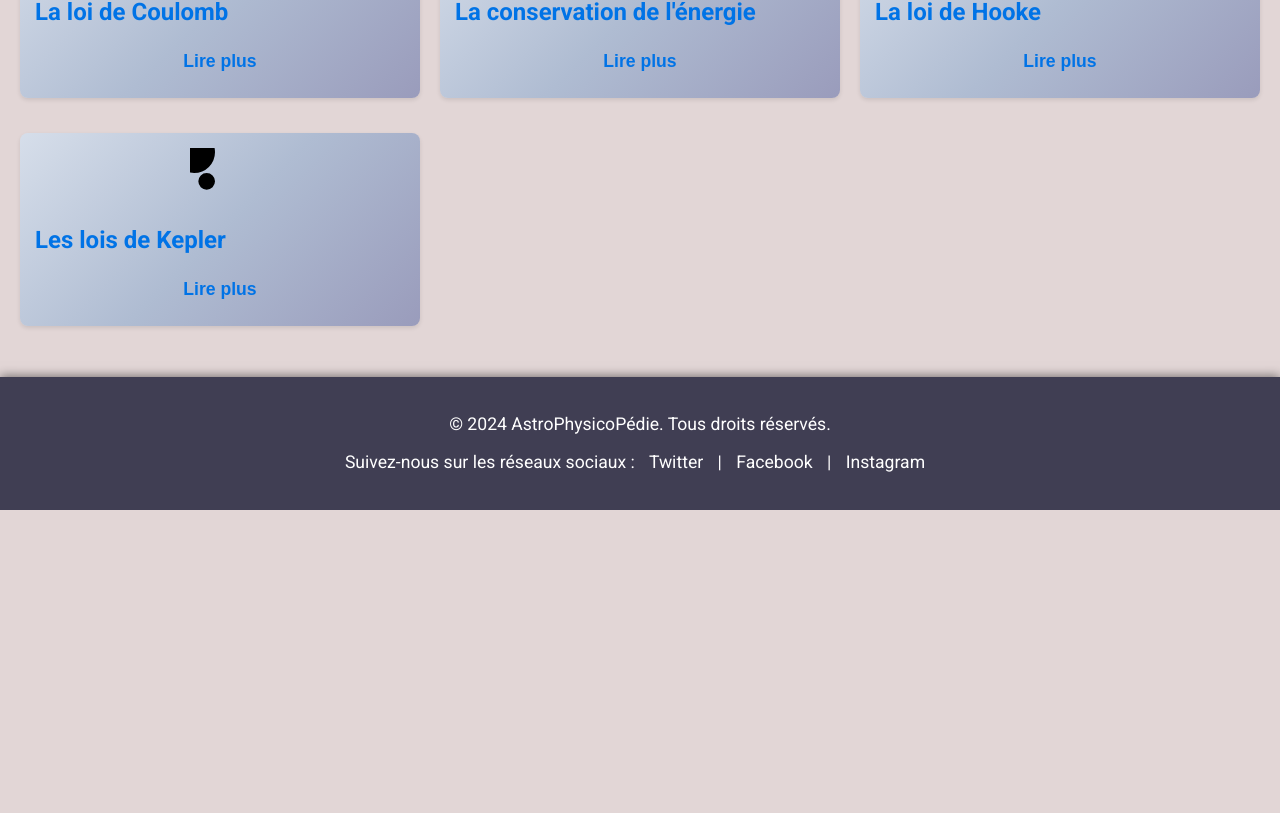
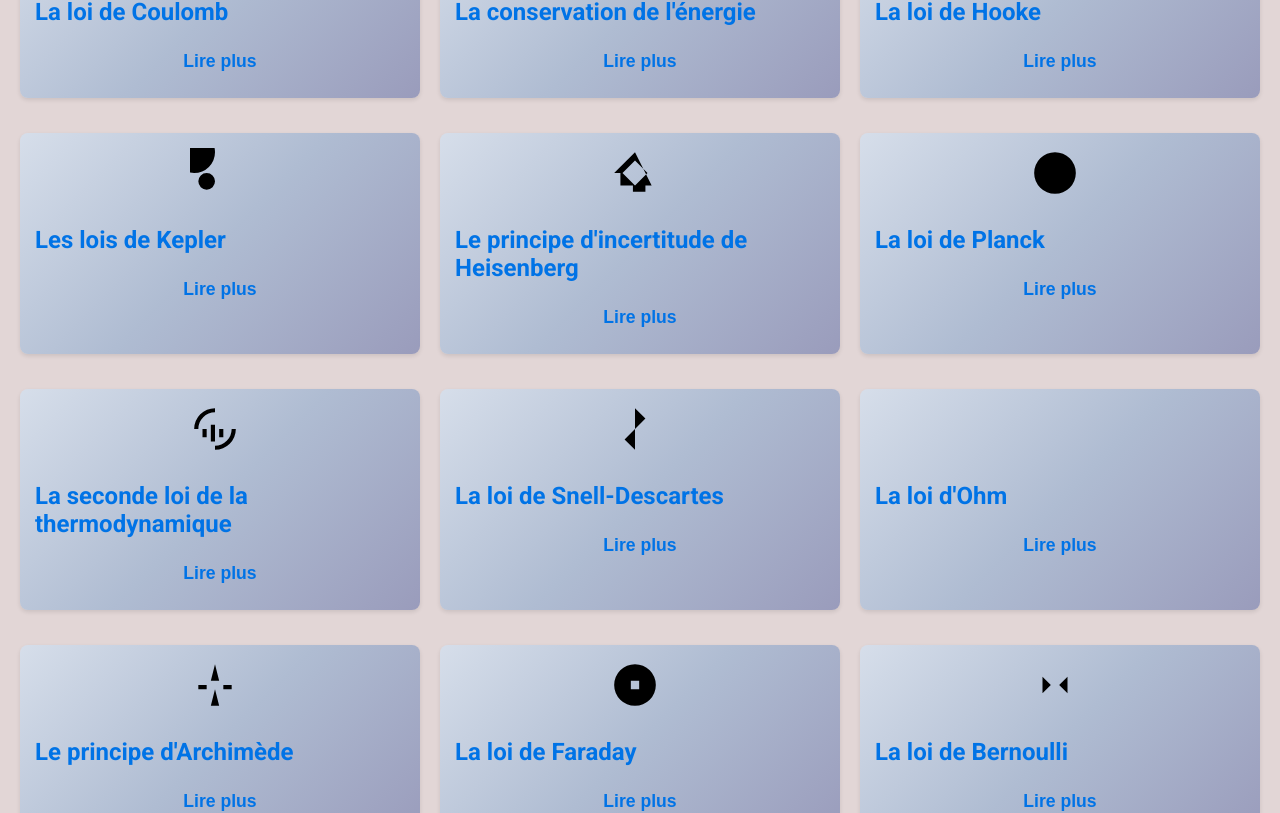
Before and after one commit to Dampess/astrophysicopedie, a React (Create React App) app: page /laws in a window 1280 px wide. Shown: the part 932-1745 px from the top of the page. Before the commit the page ends 1442 px from the top, so only its background shows below. Built offline with nearby package versions, Linux system fonts and the light colour scheme.

Commit message:
LawsDetails Page added

```diff
--- a/src/App.js
+++ b/src/App.js
@@ -6,6 +6,7 @@ import Home from "./pages/Home";
 import Stars from "./pages/Stars";
 import Galaxies from "./pages/Galaxies";
 import Laws from "./pages/Laws";
+import LawDetails from "./pages/LawsDetails";
 import Footer from "./components/Footer";
 import News from "./pages/News";
 import Tools from "./pages/Tools";
@@ -21,6 +22,7 @@ const App = () => {
         <Route path="/stars" element={<Stars />} />
         <Route path="/galaxies" element={<Galaxies />} />
         <Route path="/laws" element={<Laws />} />
+        <Route path="/laws/:title" element={<LawDetails />} />
         <Route path="/news" element={<News />} />
         <Route path="/tools" element={<Tools />} />
         <Route path="/visualizations" element={<Visualizations />} />
--- a/src/components/Header.css
+++ b/src/components/Header.css
@@ -3,7 +3,7 @@
 .header {
   background-color: rgba(24, 24, 50, 0.95);
   color: #ffffff;
-  padding: 10px 25px;
+  padding: 2px 25px;
   display: flex;
   justify-content: space-between;
   align-items: center;
--- a/src/components/TestimonialsSection.js
+++ b/src/components/TestimonialsSection.js
@@ -83,14 +83,14 @@ const TestimonialSection = () => {
           onClick={prevTestimonials}
           disabled={currentPage === 0}
         >
-          &lt; Précédent
+           Précédent
         </button>
         <button
           className="nav-button"
           onClick={nextTestimonials}
           disabled={currentPage === totalPages - 1}
         >
-          Suivant &gt;
+          Suivant
         </button>
       </div>
       <div className="pagination">
--- /dev/null
+++ b/src/pages/LawDetails.css
@@ -0,0 +1,58 @@
+/* LawDetails.css */
+.law-details {
+  max-width: 1024px;
+  margin-top: 20vh;
+  margin-bottom: 10vh;
+  margin-left: auto;
+  margin-right: auto;
+  padding: 2rem;
+  font-family: Arial, sans-serif;
+  color: #333;
+  line-height: 1.6;
+  background-color: #f9f9f9;
+  border-radius: 8px;
+  box-shadow: 0 4px 8px rgba(0, 0, 0, 0.1);
+}
+
+.law-header {
+  margin-bottom: 1.5rem;
+  text-align: center;
+}
+
+.law-header h1 {
+  font-size: 2.4rem;
+  color: #007acc;
+  border-bottom: 2px solid #007acc;
+  padding-bottom: 0.5rem;
+}
+
+.law-content {
+  font-size: 1.1rem;
+  color: #555;
+  text-align: justify;
+  padding: 1rem 0;
+}
+
+.law-footer {
+  text-align: center;
+  margin-top: 2rem;
+}
+
+.back-link {
+  font-size: 1rem;
+  color: #007acc;
+  text-decoration: none;
+  font-weight: bold;
+}
+
+.back-link:hover {
+  color: #005f99;
+  text-decoration: underline;
+}
+
+.no-law {
+  text-align: center;
+  padding: 2rem;
+  color: #cc0000;
+  font-size: 1.2rem;
+}
--- a/src/pages/Laws.js
+++ b/src/pages/Laws.js
@@ -1,4 +1,5 @@
 import React, { useState } from "react";
+import { Link } from "react-router-dom";
 import "./Laws.css"; // Si vous souhaitez ajouter un style personnalisé
 
 const Laws = () => {
@@ -7,7 +8,7 @@ const Laws = () => {
       title: "La gravité",
       description:
         "La gravité est la force d'attraction qui attire deux corps l'un vers l'autre, proportionnelle à leur masse. Cette force est responsable de la chute des objets et de l'orbite des planètes autour des étoiles.",
-      link: "/lois/gravity", // Lien vers une page dédiée
+      link: "/laws/gravity", // Lien vers une page dédiée
       svg: (
         <svg width="50" height="50" viewBox="0 0 24 24">
           <path
@@ -21,7 +22,7 @@ const Laws = () => {
       title: "La vitesse de la lumière",
       description:
         "La vitesse de la lumière dans le vide est d'environ 299 792 458 m/s. Elle représente la limite supérieure à laquelle l'information et la matière peuvent voyager, et elle joue un rôle crucial dans la théorie de la relativité.",
-      link: "/lois/speed-of-light",
+      link: "/laws/speed-of-light",
       svg: (
         <svg width="50" height="50" viewBox="0 0 24 24">
           <path
@@ -35,7 +36,7 @@ const Laws = () => {
       title: "La loi de Newton",
       description:
         "Les trois lois de Newton décrivent le mouvement des objets et les forces qui agissent sur eux. La première loi stipule qu'un objet au repos reste au repos et un objet en mouvement continue à se déplacer à une vitesse constante, à moins qu'une force extérieure n'agisse sur lui.",
-      link: "/lois/newtons-laws",
+      link: "/laws/newtons-laws",
       svg: (
         <svg width="50" height="50" viewBox="0 0 24 24">
           <path d="M4 12h16M12 4l8 8-8 8-8-8z" fill="#000" />
@@ -46,7 +47,7 @@ const Laws = () => {
       title: "L'effet Doppler",
       description:
         "L'effet Doppler décrit le changement de fréquence d'une onde en fonction de la vitesse de la source ou de l'observateur. Cela explique pourquoi le son d'une sirène semble plus aigu lorsque l'ambulance se rapproche et plus grave lorsqu'elle s'éloigne.",
-      link: "/lois/doppler-effect",
+      link: "/laws/doppler-effect",
       svg: (
         <svg width="50" height="50" viewBox="0 0 24 24">
           <path d="M12 2L2 12h3v6h6v3h6v-3h3L12 2z" fill="#000" />
@@ -57,7 +58,7 @@ const Laws = () => {
       title: "La loi de la relativité",
       description:
         "Formulée par Albert Einstein, la loi de la relativité générale et restreinte explique que le temps et l'espace ne sont pas absolus, mais relatifs à l'observateur. Cela a des implications profondes sur la compréhension du cosmos, y compris la dilatation du temps.",
-      link: "/lois/relativity",
+      link: "/laws/relativity",
       svg: (
         <svg width="50" height="50" viewBox="0 0 24 24">
           <path
@@ -71,7 +72,7 @@ const Laws = () => {
       title: "La thermodynamique",
       description:
         "Les lois de la thermodynamique décrivent la relation entre la chaleur, le travail et l'énergie. La première loi, par exemple, affirme que l'énergie totale d'un système isolé reste constante.",
-      link: "/lois/thermodynamics",
+      link: "/laws/thermodynamics",
       svg: (
         <svg width="50" height="50" viewBox="0 0 24 24">
           <path
@@ -85,7 +86,7 @@ const Laws = () => {
       title: "La loi de Coulomb",
       description:
         "La loi de Coulomb décrit la force électrostatique entre deux charges. Elle stipule que la force est proportionnelle au produit des charges et inversement proportionnelle au carré de la distance entre elles.",
-      link: "/lois/coulombs-law",
+      link: "/laws/coulombs-law",
       svg: (
         <svg width="50" height="50" viewBox="0 0 24 24">
           <path
@@ -99,7 +100,7 @@ const Laws = () => {
       title: "La conservation de l'énergie",
       description:
         "Cette loi stipule que l'énergie ne peut être créée ni détruite, seulement transformée d'une forme à une autre. C'est un principe fondamental qui s'applique à toutes les sciences physiques.",
-      link: "/lois/conservation-of-energy",
+      link: "/laws/conservation-of-energy",
       svg: (
         <svg width="50" height="50" viewBox="0 0 24 24">
           <path
@@ -113,7 +114,7 @@ const Laws = () => {
       title: "La loi de Hooke",
       description:
         "La loi de Hooke énonce que la force exercée sur un ressort est proportionnelle à son extension. Cette loi est essentielle dans l'étude des matériaux et de l'ingénierie.",
-      link: "/lois/hookes-law",
+      link: "/laws/hookes-law",
       svg: (
         <svg width="50" height="50" viewBox="0 0 24 24">
           <path d="M4 12h16M12 4l8 8-8 8-8-8z" fill="#000" />
@@ -124,7 +125,7 @@ const Laws = () => {
       title: "Les lois de Kepler",
       description:
         "Les lois de Kepler décrivent le mouvement des planètes autour du soleil. Elles incluent la loi des orbites, la loi des aires, et la loi des périodes, qui relient les distances des planètes au soleil à leurs périodes orbitales.",
-      link: "/lois/keplers-laws",
+      link: "/laws/keplers-laws",
       svg: (
         <svg width="50" height="50" viewBox="0 0 24 24">
           <path
@@ -133,6 +134,109 @@ const Laws = () => {
           />
         </svg>
       ), // Remplacez ceci par le SVG de Kepler
+    },
+    {
+      title: "Le principe d'incertitude de Heisenberg",
+      description:
+        "Ce principe stipule qu'il est impossible de connaître simultanément avec précision la position et la vitesse d'une particule. C'est un concept central de la mécanique quantique qui souligne les limites de la mesure à des échelles subatomiques.",
+      link: "/laws/heisenberg-uncertainty",
+      svg: (
+        <svg width="50" height="50" viewBox="0 0 24 24">
+          <path
+            d="M12 2L2 12h3v6h6v3h6v-3h3L12 2zm0 4l6 6-6 6-6-6 6-6z"
+            fill="#000"
+          />
+        </svg>
+      ),
+    },
+    {
+      title: "La loi de Planck",
+      description:
+        "La loi de Planck décrit la distribution de l'énergie d'un corps noir en fonction de la température et de la longueur d'onde. Elle explique le rayonnement thermique et la quantification de l'énergie en paquets discrets appelés quanta.",
+      link: "/laws/plancks-law",
+      svg: (
+        <svg width="50" height="50" viewBox="0 0 24 24">
+          <path
+            d="M12 2a10 10 0 1010 10A10 10 0 0012 2zm-2 13h4v-2h-4zm0-4h4V7h-4z"
+            fill="#000"
+          />
+        </svg>
+      ),
+    },
+    {
+      title: "La seconde loi de la thermodynamique",
+      description:
+        "La seconde loi de la thermodynamique énonce que l'entropie totale d'un système isolé ne peut qu'augmenter. Cela signifie que les systèmes naturels tendent vers un état de désordre maximum.",
+      link: "/laws/second-law-thermodynamics",
+      svg: (
+        <svg width="50" height="50" viewBox="0 0 24 24">
+          <path
+            d="M12 2a10 10 0 00-10 10h2a8 8 0 018-8v-2zm0 20a10 10 0 0010-10h-2a8 8 0 01-8 8v2zm-6-6h2v-4h-2zm8 0h2v-4h-2zm-4 2h2v-8h-2z"
+            fill="#000"
+          />
+        </svg>
+      ),
+    },
+    {
+      title: "La loi de Snell-Descartes",
+      description:
+        "Cette loi décrit la réfraction de la lumière lorsqu'elle passe d'un milieu à un autre. Elle relie l'angle d'incidence et l'angle de réfraction à l'indice de réfraction des milieux.",
+      link: "/laws/snell-descartes",
+      svg: (
+        <svg width="50" height="50" viewBox="0 0 24 24">
+          <path d="M2 12h20M12 2l5 5-5 5M12 22l-5-5 5-5" fill="#000" />
+        </svg>
+      ),
+    },
+    {
+      title: "La loi d'Ohm",
+      description:
+        "Cette loi fondamentale de l'électricité lie la tension, le courant, et la résistance dans un circuit, établissant que V = IR.",
+      link: "/laws/ohm",
+      svg: (
+        <svg width="50" height="50" viewBox="0 0 24 24">
+          <path d="M2 12h20M12 2v20" fill="#000" />
+        </svg>
+      ),
+    },
+    {
+      title: "Le principe d'Archimède",
+      description:
+        "Principe de la mécanique des fluides, il indique qu'un corps immergé subit une poussée vers le haut équivalente au poids du fluide déplacé.",
+      link: "/laws/archimedes",
+      svg: (
+        <svg width="50" height="50" viewBox="0 0 24 24">
+          <path
+            d="M12 2l-2 8h4l-2-8zm0 12l-2 8h4l-2-8zm-8-2h4v2H4zm12 0h4v2h-4z"
+            fill="#000"
+          />
+        </svg>
+      ),
+    },
+    {
+      title: "La loi de Faraday",
+      description:
+        "Cette loi d'induction électromagnétique stipule qu'un champ magnétique changeant dans le temps induit une force électromotrice dans un circuit fermé.",
+      link: "/laws/faraday",
+      svg: (
+        <svg width="50" height="50" viewBox="0 0 24 24">
+          <path
+            d="M12 2a10 10 0 100 20 10 10 0 000-20zM10 10h4v4h-4z"
+            fill="#000"
+          />
+        </svg>
+      ),
+    },
+    {
+      title: "La loi de Bernoulli",
+      description:
+        "Dans la dynamique des fluides, cette loi énonce que plus la vitesse d'un fluide augmente, plus la pression diminue. Elle est fondamentale pour comprendre le vol.",
+      link: "/laws/bernoulli",
+      svg: (
+        <svg width="50" height="50" viewBox="0 0 24 24">
+          <path d="M2 12h20M6 8l4 4-4 4M18 8l-4 4 4 4" fill="#000" />
+        </svg>
+      ),
     },
   ];
 
@@ -188,9 +292,15 @@ const Laws = () => {
               {expandedIndex === index && (
                 <div className="law-description">
                   <p>{law.description}</p>
-                  <a href={law.link} className="more-info-link">
-                    En savoir plus
-                  </a>
+                  <Link
+                    to={`/laws/${law.title}`}
+                    state={{
+                      title: law.title,
+                      description: law.description,
+                    }}
+                  >
+                    Lire plus
+                  </Link>
                 </div>
               )}
             </li>
--- /dev/null
+++ b/src/pages/LawsDetails.js
@@ -0,0 +1,31 @@
+import React from "react";
+import { useLocation, Link } from "react-router-dom";
+import "./LawDetails.css";
+
+const LawDetails = () => {
+  const location = useLocation();
+  const { title, description } = location.state || {};
+
+  // Vérifier si la loi existe
+  if (!title) {
+    return <div className="no-law">Aucune loi sélectionnée</div>;
+  }
+
+  return (
+    <div className="law-details">
+      <header className="law-header">
+        <h1>{title}</h1>
+      </header>
+      <section className="law-content">
+        <p>{description}</p>
+      </section>
+      <footer className="law-footer">
+        <Link to="/laws" className="back-link">
+          ← Retour à la liste des lois
+        </Link>
+      </footer>
+    </div>
+  );
+};
+
+export default LawDetails;
--- a/src/pages/News.css
+++ b/src/pages/News.css
@@ -35,6 +35,7 @@
 
 .news-article img {
   width: 100%;
+  max-height: 180px;
   border-radius: 8px;
   margin-bottom: 15px;
 }
```
Also changed, not shown: src/components/TestimonialsSection.css (+4 -5 lines).
